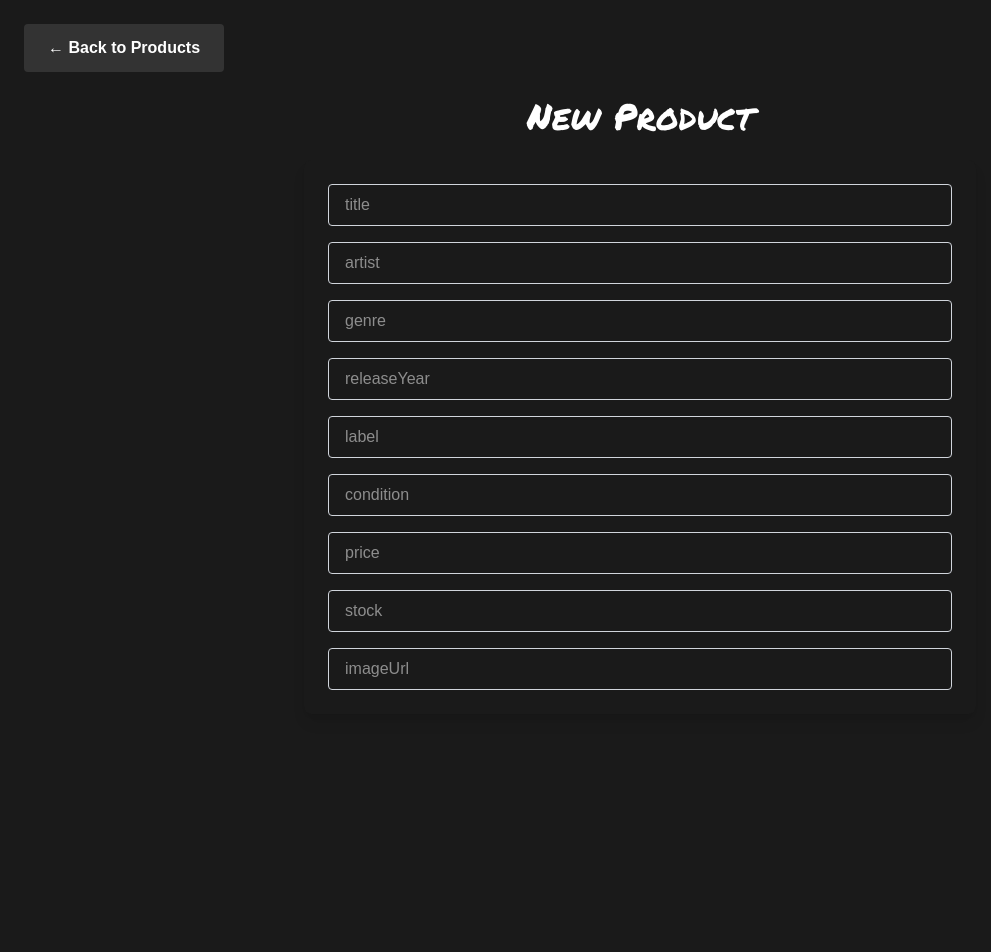
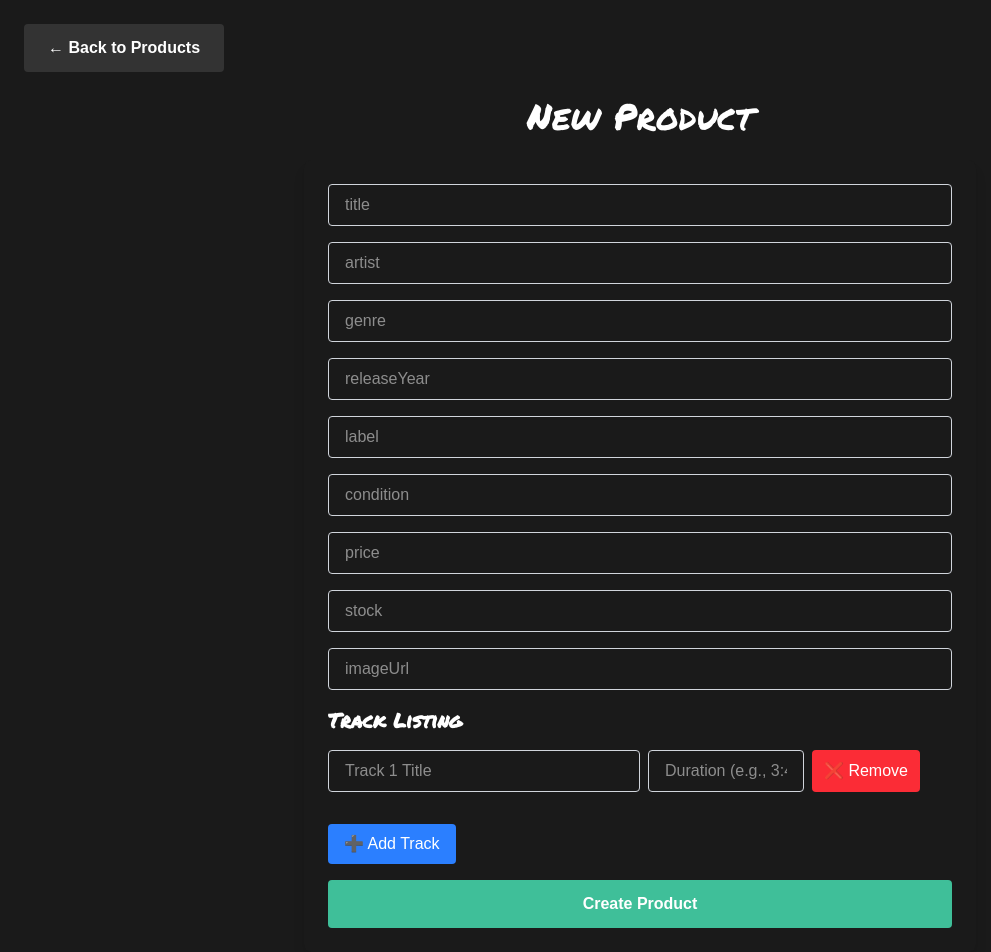
Before and after one commit to MikeReyes102/green-day-records, a React (Vite) app in the folder frontend/: page /admin/products/new in a window 1280 px wide. Shown: the top 952 px of the page, without its empty margins (0-991 px from the left). Before the commit the page ends 800 px from the top, so only its background shows below. Built offline with nearby package versions, Linux system fonts and the light colour scheme; no server answers; sample sign-in values are in the browser's storage; a web font is replaced by a local one.

Commit message:
final debugging before frontend deployment.

```diff
--- a/frontend/src/pages/Login.jsx
+++ b/frontend/src/pages/Login.jsx
@@ -1,40 +1,47 @@
-import { useState } from "react";
-import { Link, useNavigate } from "react-router-dom"; // Import routing utilities
-import useTheme from "../hooks/useTheme"; // Custom hook for theme
-import api from "../utils/api"; // API utility for backend requests
+import { useState, useEffect } from "react";
+import { Link, useNavigate } from "react-router-dom";
+import useTheme from "../hooks/useTheme";
+import api from "../utils/api";
 
 const Login = () => {
   const { theme } = useTheme();
   const navigate = useNavigate();
 
-  // ✅ Use state for controlled inputs
   const [email, setEmail] = useState("");
   const [password, setPassword] = useState("");
   const [errorMessage, setErrorMessage] = useState(null);
+  const [userRole, setUserRole] = useState(localStorage.getItem("role") || ""); // ✅ Track role state
 
-  // ✅ Handle form submission for login
+  // ✅ Watch for role changes in localStorage and update state
+  useEffect(() => {
+    const handleRoleChange = () => {
+      setUserRole(localStorage.getItem("role")); // ✅ Update state when role changes
+    };
+
+    window.addEventListener("storage", handleRoleChange);
+    return () => window.removeEventListener("storage", handleRoleChange);
+  }, []);
+
+  // ✅ Handle login
   const handleLogin = async (event) => {
     event.preventDefault();
 
     try {
-      // ✅ Login user via API
       const result = await api.loginUser(email, password);
 
       if (result.error) {
-        setErrorMessage(result.error); // ✅ Display error message in UI
+        setErrorMessage(result.error);
       } else {
-        // ✅ Get stored role from localStorage (already handled in `api.js`)
-        const role = localStorage.getItem("role");
-
-        // ✅ Redirect based on role
-        navigate(role === "admin" ? "/admin" : "/dashboard");
-
-        console.log("✅ Login successful:", result);
+        setUserRole(result.role); // ✅ Trigger state update
+        console.log("✅ Login successful:", userRole);
+        navigate(result.role === "admin" ? "/admin" : "/dashboard");
+        window.location.reload(); // ✅ Ensure all components recognize the new auth state
       }
     } catch (error) {
       console.error("❌ Login failed:", error);
       setErrorMessage("Login failed. Please try again.");
     }
+
   };
 
   return (
@@ -42,33 +49,29 @@ const Login = () => {
       <div className="w-full max-w-md p-6 rounded-lg container">
         <h1 className="text-3xl font-bold text-center">Login</h1>
 
-        {/* Display error message if login fails */}
         {errorMessage && <p className="text-red-500 text-center mb-4">{errorMessage}</p>}
 
         <form className="flex flex-col gap-4 w-full mt-4" onSubmit={handleLogin}>
-          {/* Email input */}
           <input
             type="email"
             placeholder="Email"
             value={email}
-            onChange={(e) => setEmail(e.target.value)} // ✅ Controlled input
+            onChange={(e) => setEmail(e.target.value)}
             className="px-4 py-2 w-full rounded bg-nav-bg-color border border-secondary-accent text-text"
           />
-          {/* Password input */}
+
           <input
             type="password"
             placeholder="Password"
             value={password}
-            onChange={(e) => setPassword(e.target.value)} // ✅ Controlled input
+            onChange={(e) => setPassword(e.target.value)}
             className="px-4 py-2 w-full rounded bg-nav-bg-color border border-secondary-accent text-text"
           />
 
-          {/* Login button */}
           <button type="submit" className="px-4 py-2 w-full primary-btn rounded-md transition">
             Login
           </button>
 
-          {/* Cancel button, returns to home */}
           <Link to="/" className="w-full">
             <button className="px-4 py-2 w-full secondary-btn rounded-md transition">
               Cancel
--- a/frontend/src/pages/NewProduct.jsx
+++ b/frontend/src/pages/NewProduct.jsx
@@ -2,6 +2,7 @@ import { useState } from "react";
 import { useNavigate } from "react-router-dom";
 import useAuth from "../hooks/useAuth"; // ✅ Ensure admin-only access
 import useTheme from "../hooks/useTheme";
+import api from "../utils/api";
 
 const NewProduct = () => {
   useAuth(); // ✅ Protects this admin page from unauthorized users
@@ -33,21 +34,129 @@ const NewProduct = () => {
     }
   };
 
+  // ✅ Add a new track to the listing
+  const addTrack = () => {
+    setFormData({
+      ...formData,
+      trackListing: [
+        ...formData.trackListing,
+        { trackNumber: formData.trackListing.length + 1, title: "", duration: "" },
+      ],
+    });
+  };
+
+  // ✅ Remove a track from the listing
+  const removeTrack = (index) => {
+    setFormData({
+      ...formData,
+      trackListing: formData.trackListing.filter((_, i) => i !== index),
+    });
+  };
+
+  const handleSubmit = async (event) => {
+    event.preventDefault();
+
+    try {
+      const result = await api.createProduct(formData); // ✅ Send product data to backend
+
+      if (result.error) {
+        console.error("❌ Error creating product:", result.error);
+      } else {
+        console.log("✅ Product created successfully:", result);
+        navigate("/admin/products"); // ✅ Redirect after successful creation
+      }
+    } catch (error) {
+      console.error("❌ Network error:", error);
+    }
+  };
+
   return (
     <div className={`min-h-screen ${theme} p-6 font-[var(--font-body)]`}>
       {/* Back to Products button */}
-      <button onClick={() => navigate("/admin/products")} className="mb-6 px-6 py-3 bg-[var(--secondary-bg-color)] text-[var(--text-color)] rounded hover:bg-gray-700 transition font-bold">
+      <button
+        onClick={() => navigate("/admin/products")}
+        className="mb-6 px-6 py-3 bg-[var(--secondary-bg-color)] text-[var(--text-color)] rounded hover:bg-gray-700 transition font-bold"
+      >
         ← Back to Products
       </button>
 
-      <h1 className="text-4xl font-[var(--font-heading)] text-center mb-6">New Product</h1>
+      <h1 className="text-4xl font-[var(--font-heading)] text-center mb-6">
+        New Product
+      </h1>
 
       {/* Product creation form */}
-      <form className="max-w-2xl mx-auto bg-[var(--bg-color)] p-6 rounded-lg shadow-lg space-y-4">
-        {/* Render input fields for product details */}
-        {["title", "artist", "genre", "releaseYear", "label", "condition", "price", "stock", "imageUrl"].map((name) => (
-          <input key={name} name={name} placeholder={name} value={formData[name]} onChange={handleChange} required className="w-full px-4 py-2 rounded border border-gray-300" />
+      <form
+        onSubmit={handleSubmit}
+        className="max-w-2xl mx-auto bg-[var(--bg-color)] p-6 rounded-lg shadow-lg space-y-4"
+      >
+        {/* Input fields */}
+        {[
+          "title",
+          "artist",
+          "genre",
+          "releaseYear",
+          "label",
+          "condition",
+          "price",
+          "stock",
+          "imageUrl",
+        ].map((name) => (
+          <input
+            key={name}
+            name={name}
+            placeholder={name}
+            value={formData[name]}
+            onChange={handleChange}
+            required
+            className="w-full px-4 py-2 rounded border border-gray-300"
+          />
         ))}
+
+        {/* Track Listing Section */}
+        <h2 className="text-xl font-bold">Track Listing</h2>
+        {formData.trackListing.map((track, index) => (
+          <div key={index} className="flex gap-2">
+            <input
+              type="text"
+              placeholder={`Track ${track.trackNumber} Title`}
+              value={track.title}
+              onChange={(e) => handleChange(e, index, "title")}
+              required
+              className="w-1/2 px-4 py-2 rounded border border-gray-300"
+            />
+            <input
+              type="text"
+              placeholder="Duration (e.g., 3:45)"
+              value={track.duration}
+              onChange={(e) => handleChange(e, index, "duration")}
+              required
+              className="w-1/4 px-4 py-2 rounded border border-gray-300"
+            />
+            <button
+              type="button"
+              onClick={() => removeTrack(index)}
+              className="px-3 py-1 bg-red-500 text-white rounded hover:bg-red-700 transition"
+            >
+              ❌ Remove
+            </button>
+          </div>
+        ))}
+
+        <button
+          type="button"
+          onClick={addTrack}
+          className="mt-4 px-4 py-2 bg-blue-500 text-white rounded hover:bg-blue-700 transition"
+        >
+          ➕ Add Track
+        </button>
+
+        {/* Submit button */}
+        <button
+          type="submit"
+          className="w-full px-6 py-3 bg-[var(--accent-color)] text-white rounded hover:bg-green-700 transition font-bold"
+        >
+          Create Product
+        </button>
       </form>
     </div>
   );
--- a/frontend/src/utils/api.js
+++ b/frontend/src/utils/api.js
@@ -114,6 +114,26 @@ const api = {
     }
   },
 
+  /**
+   * ✅ Create a new product
+   * @param {Object} productData - Product details to be stored
+   * @returns {Promise<Object>} Created product data or error message
+   */
+  createProduct: async (productData) => {
+    try {
+      if (isDev) console.log("🆕 Creating new product:", productData);
+
+      const response = await axios.post("/products", productData);
+
+      if (isDev) console.log("✅ Product created successfully:", response.data);
+
+      return response.data;
+    } catch (err) {
+      console.error("❌ Error creating product:", err);
+      throw new Error("Failed to create product.");
+    }
+  },
+
   updateProduct: async (productId, productData) => {
     try {
       if (isDev)
@@ -141,6 +161,8 @@ const api = {
       throw new Error("Failed to delete product.");
     }
   },
+
+
 
   // Order Methods
   createCheckoutSession: async (cart) => {
```
